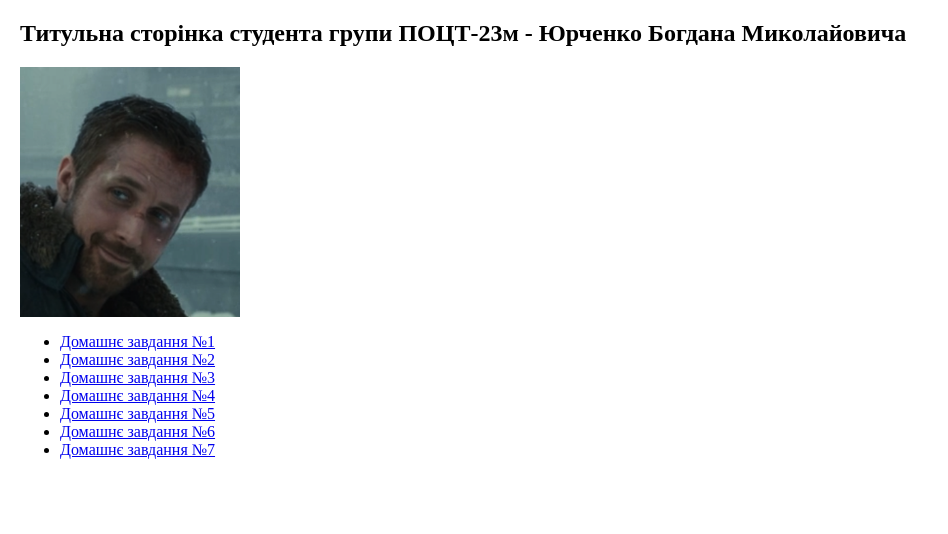
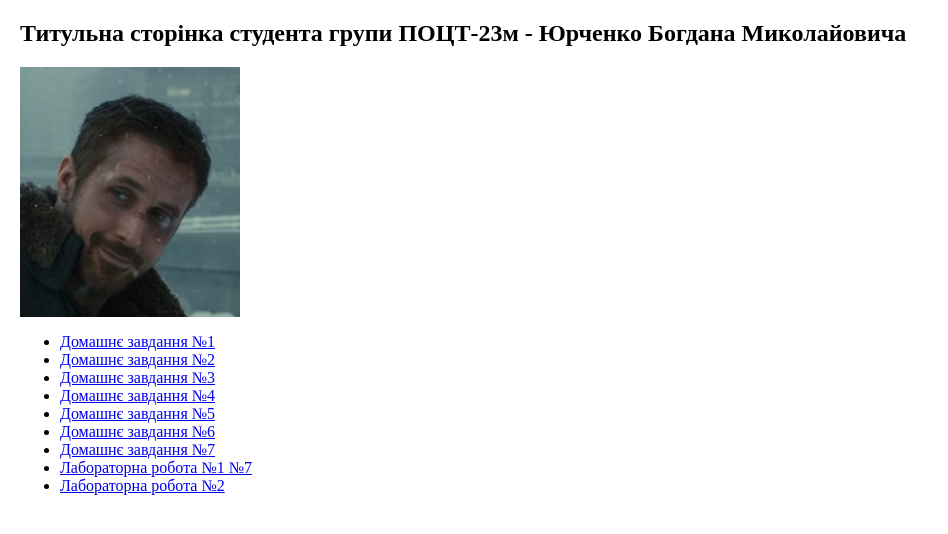
Before and after one commit to panopt1c0n/bohdan_yurchenko_m, a plain HTML site: page index.html in a window 1280 px wide. Shown: the whole page, without its empty margins (0-948 px from the left). Drawn offline with Linux system fonts and the light colour scheme.

Commit message:
Update index.html

```diff
--- a/index.html
+++ b/index.html
@@ -13,6 +13,8 @@
             <li><a href="https://panopt1c0n.github.io/bohdan_yurchenko_m/LR5/">Домашнє завдання №5</a></li>
             <li><a href="https://panopt1c0n.github.io/bohdan_yurchenko_m/LR6/">Домашнє завдання №6</a></li>
             <li><a href="https://panopt1c0n.github.io/bohdan_yurchenko_m/LR7/">Домашнє завдання №7</a></li>
+            <li><a href="https://panopt1c0n.github.io/bohdan_yurchenko_m/HW1/">Лабораторна робота №1 №7</a></li>
+            <li><a href="https://panopt1c0n.github.io/bohdan_yurchenko_m/HW2/">Лабораторна робота №2</a></li>
         </ul>
     </body>
 </html>
```
